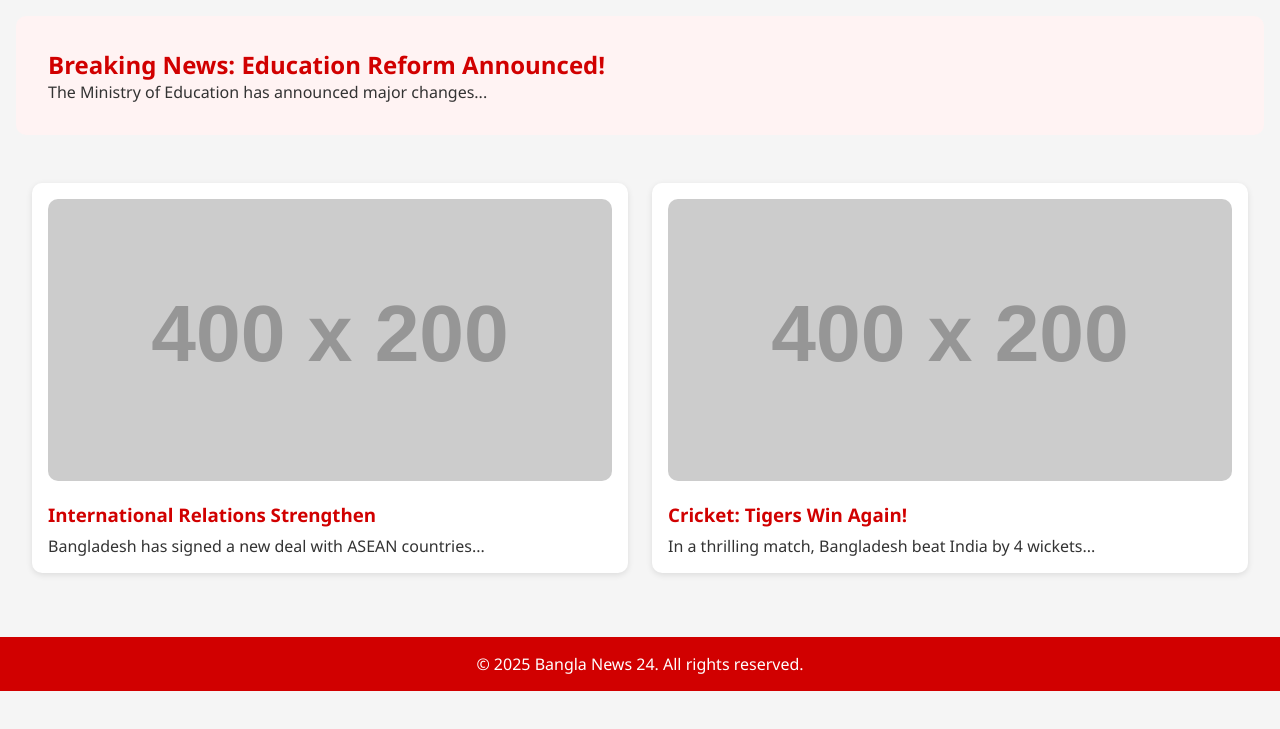
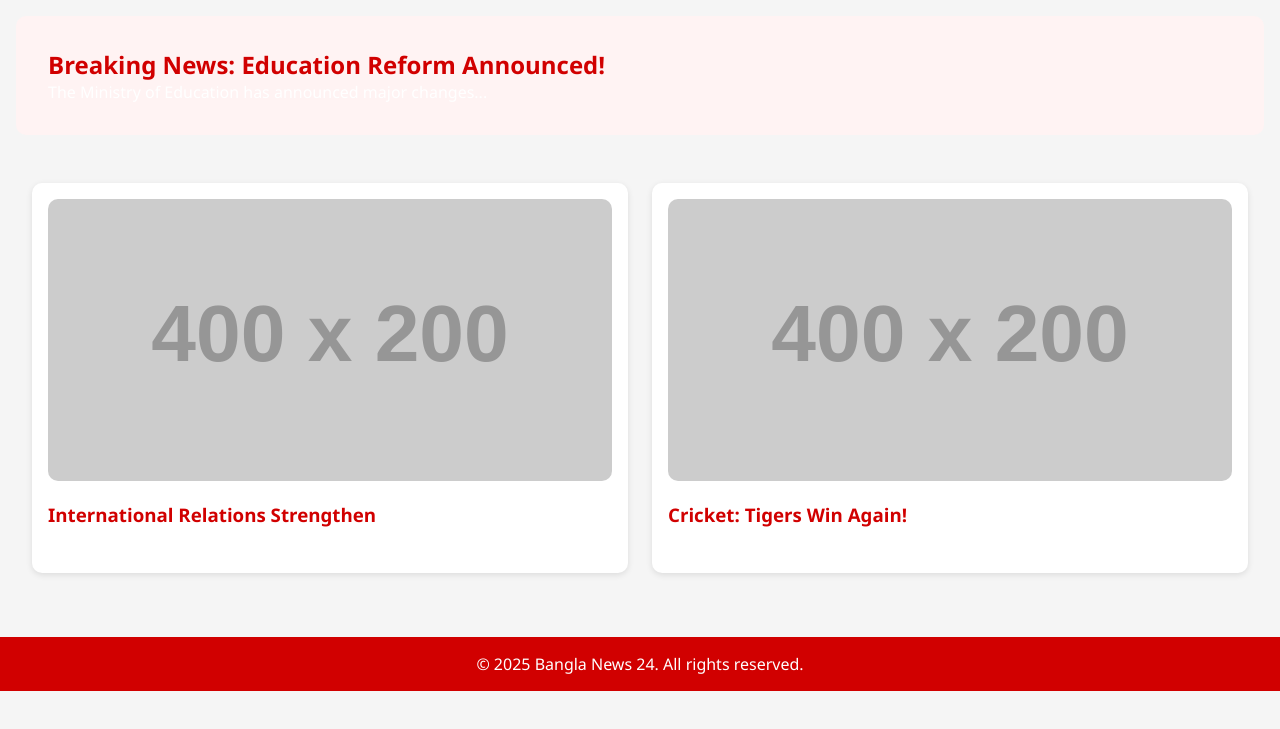
Before and after one commit to dhruba-star/Great-news, a plain HTML site: page index.html in a window 1280 px wide. Shown: the part 71-800 px from the top of the page. Drawn offline with Linux system fonts and the light colour scheme; placeholder pictures from the web are drawn by us.

Commit message:
Update style.css

```diff
--- a/style.css
+++ b/style.css
@@ -7,7 +7,7 @@
 
 body {
   background: #f5f5f5;
-  color: #333;
+  color: white;
   transition: 0.3s;
 }
 
@@ -30,7 +30,6 @@ nav ul {
   list-style: none;
   display: flex;
   gap: 1.5rem;
-  overflow-x:auto;
 }
 
 nav a {
```
